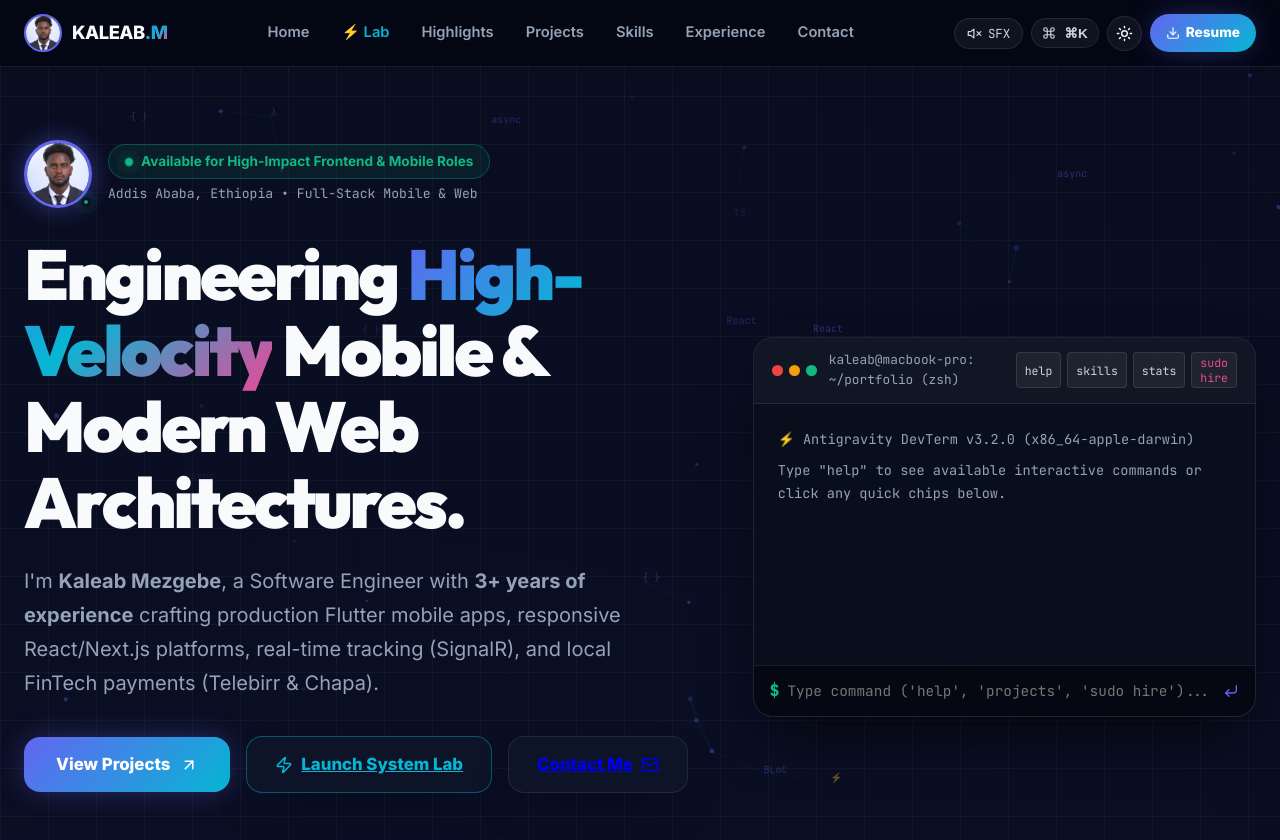
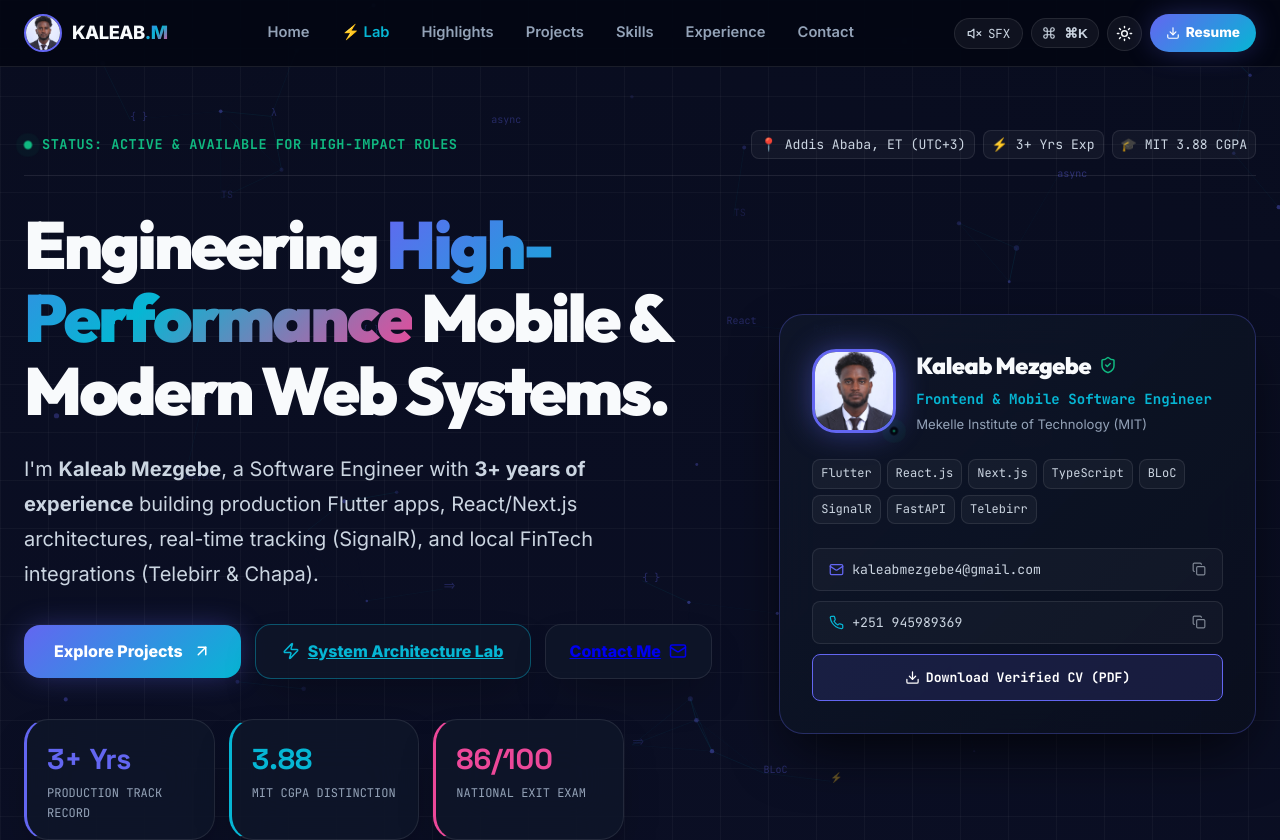
Before and after one commit to kaleab-mezgebe/myportofolio, a React (Vite) app: page / in a window 1280 px wide. Shown: the top 840 px of the page. Built offline with nearby package versions, Linux system fonts and the light colour scheme.

Commit message:
feat: redesign hero structure with executive identity card, telemetry header, and updated copy

```diff
--- a/src/App.jsx
+++ b/src/App.jsx
@@ -482,115 +482,198 @@ const App = () => {
                 </div>
             </nav>
 
-            {/* HERO SECTION WITH INTERACTIVE CLI TERMINAL */}
-            <section id="hero" className="hero-container">
-                <div className="hero-grid">
-                    <div>
+            {/* HERO SECTION - NEXT-GEN EXECUTIVE ARCHITECTURAL LAYOUT */}
+            <section id="hero" className="hero-container" style={{ paddingTop: '130px', paddingBottom: '70px' }}>
+                {/* Top Telemetry Ticker */}
                 <motion.div
-                            initial={{ opacity: 0, y: 20 }}
+                    initial={{ opacity: 0, y: -15 }}
                     animate={{ opacity: 1, y: 0 }}
-                            transition={{ duration: 0.6 }}
-                            style={{ marginBottom: '28px' }}
+                    transition={{ duration: 0.5 }}
+                    style={{ display: 'flex', justifyContent: 'space-between', alignItems: 'center', flexWrap: 'wrap', gap: '12px', marginBottom: '32px', paddingBottom: '16px', borderBottom: '1px solid var(--glass-border)' }}
                 >
-                            <div style={{ display: 'flex', alignItems: 'center', gap: '16px', flexWrap: 'wrap' }}>
-                                <div style={{ position: 'relative', width: '68px', height: '68px' }}>
-                                    <div style={{ width: '68px', height: '68px', borderRadius: '50%', overflow: 'hidden', border: '3px solid var(--accent-primary)', boxShadow: '0 0 25px var(--accent-glow)' }}>
-                                        <img src="./assets/myphoto.png" alt="Kaleab Mezgebe" style={{ width: '100%', height: '100%', objectFit: 'cover' }} />
+                    <div style={{ display: 'flex', alignItems: 'center', gap: '10px' }}>
+                        <span className="status-dot"></span>
+                        <span className="font-mono" style={{ fontSize: '0.85rem', fontWeight: 700, color: '#10b981', letterSpacing: '0.5px' }}>
+                            STATUS: ACTIVE &amp; AVAILABLE FOR HIGH-IMPACT ROLES
+                        </span>
                     </div>
-                                    <span className="status-dot" style={{ position: 'absolute', bottom: '2px', right: '2px', border: '2px solid var(--bg-dark)' }}></span>
-                                </div>
-                                <div>
-                                    <div className="status-pill">
-                                        <span className="status-dot"></span>
-                                        Available for High-Impact Frontend &amp; Mobile Roles
-                                    </div>
-                                    <p className="font-mono" style={{ fontSize: '0.82rem', color: 'var(--text-muted)', margin: '4px 0 0' }}>
-                                        Addis Ababa, Ethiopia • Full-Stack Mobile &amp; Web
-                                    </p>
-                                </div>
+                    <div className="font-mono" style={{ display: 'flex', gap: '8px', flexWrap: 'wrap', fontSize: '0.78rem', color: 'var(--text-muted)' }}>
+                        <span className="tech-chip" style={{ padding: '3px 8px' }}>📍 Addis Ababa, ET (UTC+3)</span>
+                        <span className="tech-chip" style={{ padding: '3px 8px' }}>⚡ 3+ Yrs Exp</span>
+                        <span className="tech-chip" style={{ padding: '3px 8px' }}>🎓 MIT 3.88 CGPA</span>
                     </div>
                 </motion.div>
 
+                {/* Main Hero Split Showcase */}
+                <div style={{ display: 'grid', gridTemplateColumns: '1.2fr 0.8fr', gap: '40px', alignItems: 'center' }}>
+                    {/* Left Column: Heading & Value Proposition */}
+                    <div>
                         <motion.h1
                             initial={{ opacity: 0, y: 20 }}
                             animate={{ opacity: 1, y: 0 }}
                             transition={{ duration: 0.6, delay: 0.1 }}
-                            className="hero-title"
+                            style={{
+                                fontSize: 'clamp(2.6rem, 5.2vw, 4.2rem)',
+                                fontWeight: 900,
+                                lineHeight: 1.1,
+                                letterSpacing: '-0.04em',
+                                marginBottom: '24px'
+                            }}
                         >
-                            Engineering <span className="accent-text">High-Velocity</span> Mobile &amp; Modern Web Architectures.
+                            Engineering <span className="accent-text">High-Performance</span> Mobile &amp; Modern Web Systems.
                         </motion.h1>
 
                         <motion.p
                             initial={{ opacity: 0, y: 20 }}
                             animate={{ opacity: 1, y: 0 }}
                             transition={{ duration: 0.6, delay: 0.2 }}
-                            style={{ fontSize: 'clamp(1.1rem, 2vw, 1.25rem)', color: 'var(--text-muted)', lineHeight: 1.7, maxWidth: '620px', marginBottom: '36px' }}
+                            style={{
+                                fontSize: 'clamp(1.1rem, 2vw, 1.25rem)',
+                                color: 'var(--text-sub)',
+                                lineHeight: 1.75,
+                                maxWidth: '640px',
+                                marginBottom: '32px'
+                            }}
                         >
-                            I'm <strong>Kaleab Mezgebe</strong>, a Software Engineer with <strong>3+ years of experience</strong> crafting production Flutter mobile apps, responsive React/Next.js platforms, real-time tracking (SignalR), and local FinTech payments (Telebirr &amp; Chapa).
+                            I'm <strong>Kaleab Mezgebe</strong>, a Software Engineer with <strong>3+ years of experience</strong> building production Flutter apps, React/Next.js architectures, real-time tracking (SignalR), and local FinTech integrations (Telebirr &amp; Chapa).
                         </motion.p>
 
+                        {/* CTA Cluster */}
                         <motion.div
                             initial={{ opacity: 0, y: 20 }}
                             animate={{ opacity: 1, y: 0 }}
                             transition={{ duration: 0.6, delay: 0.3 }}
-                            style={{ display: 'flex', gap: '16px', flexWrap: 'wrap', alignItems: 'center' }}
+                            style={{ display: 'flex', gap: '14px', flexWrap: 'wrap', alignItems: 'center', marginBottom: '40px' }}
                         >
                             <a
                                 href="#projects"
                                 className="accent-bg glow-effect"
-                                style={{ padding: '14px 32px', borderRadius: '16px', color: 'white', fontWeight: 800, fontSize: '1.05rem', display: 'inline-flex', alignItems: 'center', gap: '10px' }}
+                                style={{ padding: '14px 30px', borderRadius: '16px', color: 'white', fontWeight: 800, fontSize: '1rem', display: 'inline-flex', alignItems: 'center', gap: '10px' }}
                             >
-                                View Projects <ArrowUpRight size={18} />
+                                Explore Projects <ArrowUpRight size={18} />
                             </a>
                             <a
                                 href="#interactive-lab"
                                 className="glass-card"
-                                style={{ padding: '14px 28px', borderRadius: '16px', fontWeight: 800, fontSize: '1.05rem', display: 'inline-flex', alignItems: 'center', gap: '8px', color: 'var(--accent-secondary)', borderColor: 'rgba(6,182,212,0.4)' }}
+                                style={{ padding: '14px 26px', borderRadius: '16px', fontWeight: 800, fontSize: '1rem', display: 'inline-flex', alignItems: 'center', gap: '8px', color: 'var(--accent-secondary)', borderColor: 'rgba(6,182,212,0.4)' }}
                             >
-                                <Zap size={18} /> Launch System Lab
+                                <Zap size={18} /> System Architecture Lab
                             </a>
                             <a
                                 href="#contact"
                                 className="glass-card"
-                                style={{ padding: '14px 28px', borderRadius: '16px', fontWeight: 800, fontSize: '1.05rem', display: 'inline-flex', alignItems: 'center', gap: '8px' }}
+                                style={{ padding: '14px 24px', borderRadius: '16px', fontWeight: 800, fontSize: '1rem', display: 'inline-flex', alignItems: 'center', gap: '8px' }}
                             >
                                 Contact Me <Mail size={18} />
                             </a>
                         </motion.div>
 
+                        {/* Micro Performance KPI Cards */}
                         <motion.div
                             initial={{ opacity: 0 }}
                             animate={{ opacity: 1 }}
                             transition={{ duration: 0.8, delay: 0.4 }}
-                            className="hero-stats"
+                            style={{ display: 'grid', gridTemplateColumns: 'repeat(3, 1fr)', gap: '14px', maxWidth: '600px' }}
                         >
-                            <div>
-                                <div className="stat-number" style={{ color: 'var(--accent-primary)' }}>3+</div>
-                                <div className="stat-label">Years Experience</div>
+                            <div className="glass-card" style={{ padding: '16px 20px', borderLeft: '3px solid var(--accent-primary)' }}>
+                                <div className="font-display" style={{ fontSize: '1.8rem', fontWeight: 900, color: 'var(--accent-primary)' }}>3+ Yrs</div>
+                                <div className="font-mono" style={{ fontSize: '0.75rem', color: 'var(--text-muted)', textTransform: 'uppercase', marginTop: '2px' }}>Production Track Record</div>
                             </div>
-                            <div style={{ width: '1px', height: '45px', background: 'var(--glass-border)' }}></div>
-                            <div>
-                                <div className="stat-number" style={{ color: 'var(--accent-secondary)' }}>3.88</div>
-                                <div className="stat-label">MIT CGPA Distinction</div>
+                            <div className="glass-card" style={{ padding: '16px 20px', borderLeft: '3px solid var(--accent-secondary)' }}>
+                                <div className="font-display" style={{ fontSize: '1.8rem', fontWeight: 900, color: 'var(--accent-secondary)' }}>3.88</div>
+                                <div className="font-mono" style={{ fontSize: '0.75rem', color: 'var(--text-muted)', textTransform: 'uppercase', marginTop: '2px' }}>MIT CGPA Distinction</div>
                             </div>
-                            <div style={{ width: '1px', height: '45px', background: 'var(--glass-border)' }}></div>
-                            <div>
-                                <div className="stat-number" style={{ color: 'var(--accent-tertiary)' }}>86/100</div>
-                                <div className="stat-label">National Exit Exam</div>
+                            <div className="glass-card" style={{ padding: '16px 20px', borderLeft: '3px solid var(--accent-tertiary)' }}>
+                                <div className="font-display" style={{ fontSize: '1.8rem', fontWeight: 900, color: 'var(--accent-tertiary)' }}>86/100</div>
+                                <div className="font-mono" style={{ fontSize: '0.75rem', color: 'var(--text-muted)', textTransform: 'uppercase', marginTop: '2px' }}>National Exit Exam</div>
                             </div>
                         </motion.div>
                     </div>
 
-                    {/* Interactive CLI Developer Terminal */}
+                    {/* Right Column: Executive Developer Identity Card */}
                     <div>
                         <motion.div
-                            initial={{ opacity: 0, scale: 0.95 }}
+                            initial={{ opacity: 0, scale: 0.96 }}
                             animate={{ opacity: 1, scale: 1 }}
                             transition={{ duration: 0.8 }}
+                            className="glass-card"
+                            style={{
+                                padding: '32px',
+                                background: 'linear-gradient(135deg, rgba(15, 23, 42, 0.88), rgba(10, 15, 30, 0.95))',
+                                border: '1px solid rgba(99, 102, 241, 0.3)',
+                                boxShadow: '0 25px 60px -15px rgba(0, 0, 0, 0.8)'
+                            }}
                         >
-                            <InteractiveTerminal onTriggerToast={showToast} />
+                            {/* Profile Header */}
+                            <div style={{ display: 'flex', alignItems: 'center', gap: '20px', marginBottom: '24px' }}>
+                                <div style={{ position: 'relative', width: '84px', height: '84px', flexShrink: 0 }}>
+                                    <div style={{ width: '84px', height: '84px', borderRadius: '24px', overflow: 'hidden', border: '3px solid var(--accent-primary)', boxShadow: '0 0 30px var(--accent-glow)' }}>
+                                        <img src="./assets/myphoto.png" alt="Kaleab Mezgebe" style={{ width: '100%', height: '100%', objectFit: 'cover' }} />
+                                    </div>
+                                    <span className="status-dot" style={{ position: 'absolute', bottom: '-2px', right: '-2px', border: '3px solid var(--bg-dark)' }}></span>
+                                </div>
+                                <div>
+                                    <div style={{ display: 'flex', alignItems: 'center', gap: '8px', marginBottom: '4px' }}>
+                                        <h3 style={{ fontSize: '1.45rem', fontWeight: 900, margin: 0, letterSpacing: '-0.02em' }}>Kaleab Mezgebe</h3>
+                                        <ShieldCheck size={18} color="#10b981" />
+                                    </div>
+                                    <p className="font-mono" style={{ fontSize: '0.88rem', color: 'var(--accent-secondary)', fontWeight: 700, margin: 0 }}>
+                                        Frontend &amp; Mobile Software Engineer
+                                    </p>
+                                    <p style={{ fontSize: '0.82rem', color: 'var(--text-muted)', margin: '4px 0 0' }}>
+                                        Mekelle Institute of Technology (MIT)
+                                    </p>
+                                </div>
+                            </div>
+
+                            {/* Verified Skills Tags */}
+                            <div style={{ display: 'flex', gap: '6px', flexWrap: 'wrap', marginBottom: '24px' }}>
+                                {["Flutter", "React.js", "Next.js", "TypeScript", "BLoC", "SignalR", "FastAPI", "Telebirr"].map((tag, idx) => (
+                                    <span key={idx} className="tech-chip" style={{ fontSize: '0.75rem', padding: '4px 8px' }}>
+                                        {tag}
+                                    </span>
+                                ))}
+                            </div>
+
+                            {/* Quick Action Contact Triggers */}
+                            <div style={{ display: 'flex', flexDirection: 'column', gap: '10px' }}>
+                                <button
+                                    onClick={() => copyToClipboard("kaleabmezgebe4@gmail.com", "Email")}
+                                    className="tech-chip font-mono"
+                                    style={{ justifyContent: 'space-between', padding: '12px 16px', cursor: 'pointer', background: 'rgba(255,255,255,0.03)' }}
+                                >
+                                    <span style={{ display: 'flex', alignItems: 'center', gap: '8px' }}>
+                                        <Mail size={15} color="var(--accent-primary)" /> kaleabmezgebe4@gmail.com
+                                    </span>
+                                    <Copy size={14} style={{ opacity: 0.6 }} />
+                                </button>
+                                <button
+                                    onClick={() => copyToClipboard("+251945989369", "Phone")}
+                                    className="tech-chip font-mono"
+                                    style={{ justifyContent: 'space-between', padding: '12px 16px', cursor: 'pointer', background: 'rgba(255,255,255,0.03)' }}
+                                >
+                                    <span style={{ display: 'flex', alignItems: 'center', gap: '8px' }}>
+                                        <Phone size={15} color="var(--accent-secondary)" /> +251 945989369
+                                    </span>
+                                    <Copy size={14} style={{ opacity: 0.6 }} />
+                                </button>
+                                <a
+                                    href="./assets/Kaleab Mezgebe's cv.pdf"
+                                    target="_blank"
+                                    download
+                                    className="tech-chip font-mono"
+                                    style={{ justifyContent: 'center', padding: '12px 16px', background: 'rgba(99, 102, 241, 0.15)', borderColor: 'var(--accent-primary)', color: 'white', fontWeight: 700 }}
+                                >
+                                    <Download size={15} /> Download Verified CV (PDF)
+                                </a>
+                            </div>
                         </motion.div>
                     </div>
+                </div>
+
+                {/* Interactive CLI Developer Terminal Sub-HUD */}
+                <div style={{ marginTop: '48px' }}>
+                    <InteractiveTerminal onTriggerToast={showToast} />
                 </div>
             </section>
 
```
Also changed, not shown: 3 other files (tests, documents, lock files or other folders). Lines whose indentation alone changed are shown as unchanged.
